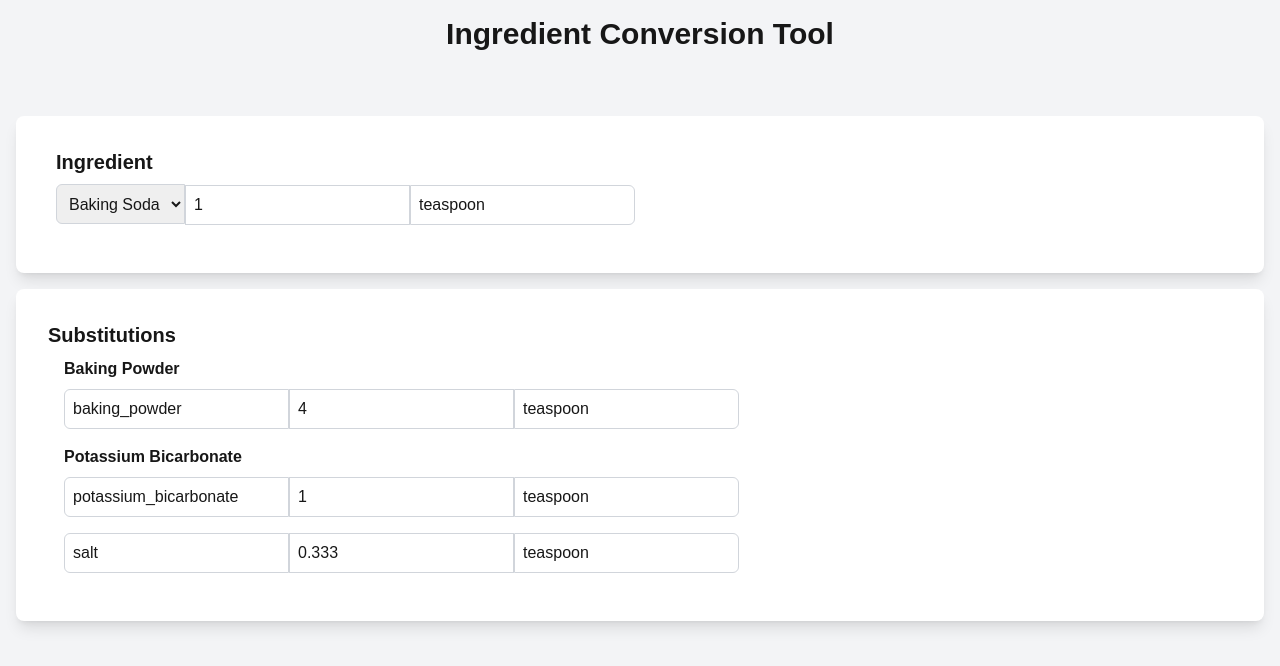
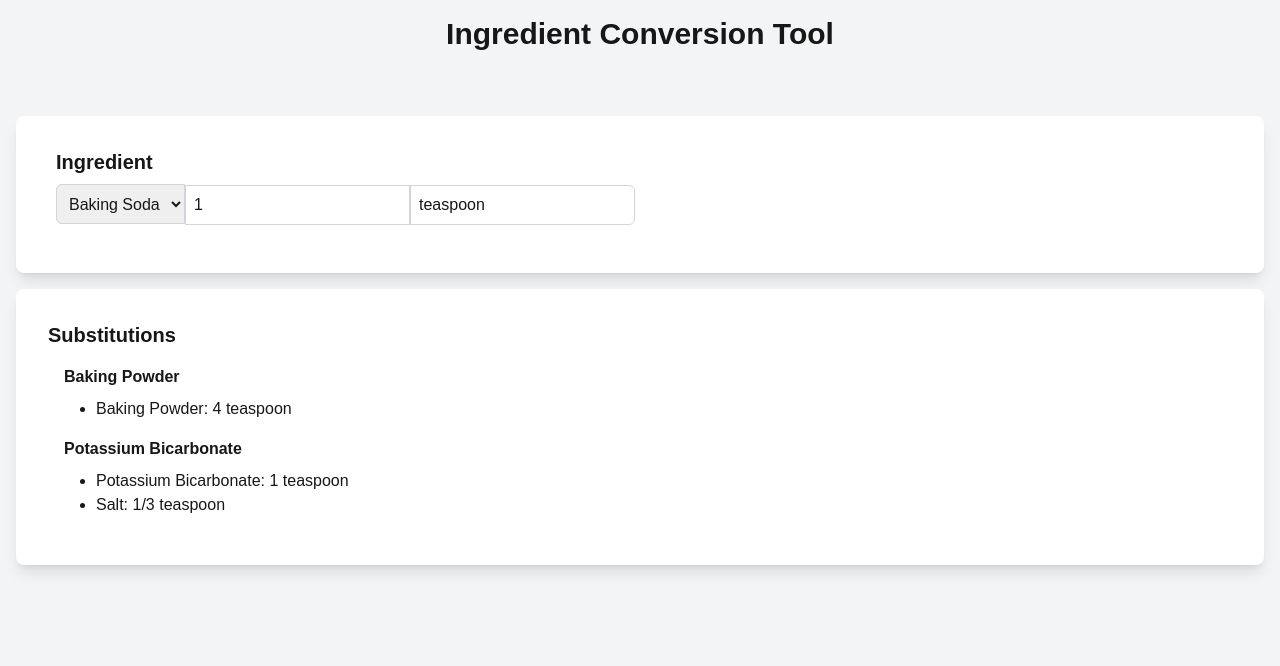
Before and after one commit to jmy-kellogg/recipe_book, a Next.js app in the folder next_app/: page /substitution_tool in a window 1280 px wide. Shown: the top 666 px of the page. Built offline with nearby package versions, Linux system fonts and the light colour scheme.

Commit message:
update substituion tool

```diff
--- /dev/null
+++ b/next_app/src/app/helper/displayText.ts
@@ -0,0 +1,51 @@
+interface DisplayText  { [key: string]: string }
+
+export const ingredientsDisplay: DisplayText = {
+  baking_soda: "Baking Soda",
+  baking_powder: "Baking Powder",
+  potassium_bicarbonate: "Potassium Bicarbonate",
+  salt: "Salt",
+  water: "Water",
+  flour: "Flour",
+  sugar: "Sugar",
+  butter: "Butter",
+};
+
+export const unitDisplay: DisplayText = {
+  cup: "Cup",
+  tablespoon: "Tablespoon",
+  teaspoon: "Teaspoon",
+  ounce: "Ounce",
+  pound: "Pound",
+  fluid_ounce: "Fluid Ounce",
+  gram: "Gram",
+  kilogram: "Kilogram",
+  milliliter: "Milliliter",
+  liter: "Liter",
+};
+
+export const amountDisplay: DisplayText = {
+  0.25: "1/4",
+  0.333: "1/3",
+  0.5: "1/2",
+  0.666: "2/3",
+  0.75: "3/4",
+}
+
+export const displayList: DisplayText = {
+  ...ingredientsDisplay,
+  ...unitDisplay,
+  ...amountDisplay,
+};
+
+export const getDisplayText = (key: string) => {
+  return displayList[key] || key;
+};
+
+export const getAmountDisplay = (amount: number) => {
+  const decimalStr = (amount % 1).toString();
+  const wholePortion = Math.floor(amount) || "";
+  const decimalPortion = amount % 1 < 1 ? amountDisplay[decimalStr] : ""
+
+  return [wholePortion, decimalPortion].join(" ");
+}
--- a/next_app/src/app/helper/displayText.tsx
+++ /dev/null
@@ -1,32 +0,0 @@
-export const ingredientsDisplay = {
-  baking_soda: "Baking Soda",
-  baking_powder: "Baking Powder",
-  potassium_bicarbonate: "Potassium Bicarbonate",
-  salt: "Salt",
-  water: "Water",
-  flour: "Flour",
-  sugar: "Sugar",
-  butter: "Butter",
-};
-
-export const unitDisplay = {
-  cup: "Cup",
-  tablespoon: "Tablespoon",
-  teaspoon: "Teaspoon",
-  ounce: "Ounce",
-  pound: "Pound",
-  fluid_ounce: "Fluid Ounce",
-  gram: "Gram",
-  kilogram: "Kilogram",
-  milliliter: "Milliliter",
-  liter: "Liter",
-};
-
-export const displayList: { [key: string]: string } = {
-  ...ingredientsDisplay,
-  ...unitDisplay,
-};
-
-export const getDisplayText = (key: string) => {
-  return displayList[key] || key;
-};
--- /dev/null
+++ b/next_app/src/app/helper/interfaces.ts
@@ -0,0 +1,4 @@
+export interface SelectOption {
+  value: string;
+  label: string;
+}
--- a/next_app/src/pages/substitution_tool.tsx
+++ b/next_app/src/pages/substitution_tool.tsx
@@ -1,40 +1,39 @@
 "use client";
 
-import { useEffect, useState } from "react";
-import { getDisplayText } from "../app/helper/displayText";
+import { useState } from "react";
+import { getDisplayText, getAmountDisplay } from "../app/helper/displayText";
+import { SelectOption } from "../app/helper/interfaces";
 import "../styles/globals.css";
 
-export default function SubstitutionTool() {
+interface SubIngredients {
+  ingredient: string;
+  amount: number;
+  unit: string;
+}
 interface Substitution {
   main: string;
-    ingredients: {
-      ingredient: string;
-      multiplier: number;
-      unit: string;
-    }[];
+  ingredients: SubIngredients[];
 }
-  interface SubstitutionInfo {
+interface SubstitutionData {
   amount: number;
   unit: string;
+  ingredient: string;
   substitutions: Substitution[];
 }
 
-  const [ingredient, setIngredient] = useState<string>("baking_soda");
-  const [fromAmount, setFromAmount] = useState<string>("1");
-  const [fromUnit, setFromUnit] = useState<string>("teaspoon");
-  const [substitutions, setSubstitutions] = useState<Substitution[]>([]);
-
-  const substitutionList: { [key: string]: SubstitutionInfo } = {
-    baking_soda: {
+export default function SubstitutionTool() {
+  const substitutionList: SubstitutionData[] = [
+    {
       amount: 1,
       unit: "teaspoon",
+      ingredient: "baking_soda",
       substitutions: [
         {
           main: "baking_powder",
           ingredients: [
             {
               ingredient: "baking_powder",
-              multiplier: 4,
+              amount: 4,
               unit: "teaspoon",
             },
           ],
@@ -44,33 +43,61 @@ export default function SubstitutionTool() {
           ingredients: [
             {
               ingredient: "potassium_bicarbonate",
-              multiplier: 1,
+              amount: 1,
               unit: "teaspoon",
             },
             {
               ingredient: "salt",
-              multiplier: 0.333,
+              amount: 0.333,
               unit: "teaspoon",
             },
           ],
         },
       ],
     },
-  };
-  const ingredientsList: { value: string; label: string }[] = Object.keys(
-    substitutionList
-  ).map((ingredient) => ({
+  ];
+
+  const [fromAmount, setFromAmount] = useState<string>("1");
+  const [originalIngredient, setOriginalIngredient] =
+    useState<SubstitutionData>(substitutionList[0]);
+
+  const ingredientsList: SelectOption[] = substitutionList.map(
+    ({ ingredient }) => ({
       value: ingredient,
       label: getDisplayText(ingredient),
-  }));
+    })
+  );
 
-  useEffect(() => {
-    const subInfo = substitutionList[ingredient] || {};
+  const calculateSubstitution = (subIngredient: SubIngredients) => {
+    if (!fromAmount || !parseInt(fromAmount)) return "0";
 
-    setFromUnit(subInfo.unit || "");
+    const calcInputAmount = parseInt(fromAmount) / originalIngredient.amount;
+    let calcTotal = calcInputAmount * subIngredient.amount;
+    const decimal = calcTotal % 1;
+
+    if (decimal > 0.9) {
+      // round up to whole number
+      calcTotal = Math.ceil(calcTotal);
+    } else if (decimal > 0.3 && decimal < 0.4) {
+      // round to 1/3
+      calcTotal = Math.floor(calcTotal) + 0.333;
+      // round to 2/3
+    } else if (decimal > 0.6 && decimal < 0.7) {
+      calcTotal = Math.floor(calcTotal) + 0.666;
+    }
+
+    return getAmountDisplay(calcTotal);
+  };
+
+  const setIngredient = (ingredient: string) => {
+    const subInfo = substitutionList.find(
+      (data) => data.ingredient === ingredient
+    );
+    if (subInfo) {
+      setOriginalIngredient(subInfo);
       setFromAmount(subInfo.amount.toString() || "");
-    setSubstitutions(subInfo.substitutions || []);
-  }, [ingredient]);
+    }
+  };
 
   return (
     <div className="bg-gray-100 h-screen">
@@ -83,7 +110,7 @@ export default function SubstitutionTool() {
             <h3 className="text-xl font-bold mb-2">Ingredient</h3>
             <select
               className="border border-gray-300 rounded-l-md p-2 mb-4 h-10"
-              value={ingredient}
+              value={originalIngredient.ingredient}
               onChange={(e) => setIngredient(e.target.value)}
             >
               {ingredientsList.map((ingredient) => (
@@ -97,6 +124,7 @@ export default function SubstitutionTool() {
               className="border border-gray-300 p-2 mb-4 h-10"
               placeholder="Amount"
               value={fromAmount}
+              min="1"
               onChange={(e) => setFromAmount(e.target.value)}
             ></input>
 
@@ -104,7 +132,7 @@ export default function SubstitutionTool() {
               type="string"
               className="border border-gray-300 rounded-r-md p-2 mb-4 h-10"
               placeholder="Unit"
-              value={fromUnit}
+              value={originalIngredient.unit}
               readOnly
             ></input>
           </div>
@@ -112,37 +140,19 @@ export default function SubstitutionTool() {
 
         <div className="bg-white rounded-lg shadow-lg p-8 my-4">
           <h3 className="text-xl font-bold mb-2">Substitutions</h3>
-          {substitutions.map((substitution, index) => (
-            <div key={index} className="container mx-4">
+          {originalIngredient.substitutions.map((substitution, index) => (
+            <div key={index} className="container m-4">
               <h3 className="text-l font-bold mb-2">
                 {getDisplayText(substitution.main || "")}
               </h3>
+              <ul className="mx-4">
                 {substitution.ingredients.map((ingredient, index) => (
-                <div key={index} className="flex">
-                  <input
-                    type="string"
-                    className="border border-gray-300 rounded-l-md p-2 mb-4 h-10"
-                    value={ingredient.ingredient}
-                    readOnly
-                  ></input>
-                  <input
-                    type="number"
-                    className="border border-gray-300 p-2 mb-4 h-10"
-                    placeholder="Amount"
-                    value={(
-                      parseInt(fromAmount) * ingredient.multiplier
-                    ).toString()}
-                    readOnly
-                  ></input>
-                  <input
-                    type="string"
-                    className="border border-gray-300 rounded-r-md p-2 mb-4 h-10"
-                    placeholder="Unit"
-                    value={ingredient.unit}
-                    readOnly
-                  ></input>
-                </div>
+                  <li className="list-disc mx-4" key={index}>
+                    {getDisplayText(ingredient.ingredient)}:{" "}
+                    {calculateSubstitution(ingredient)} {ingredient.unit}
+                  </li>
                 ))}
+              </ul>
             </div>
           ))}
         </div>
```
Lines whose indentation alone changed are shown as unchanged.
